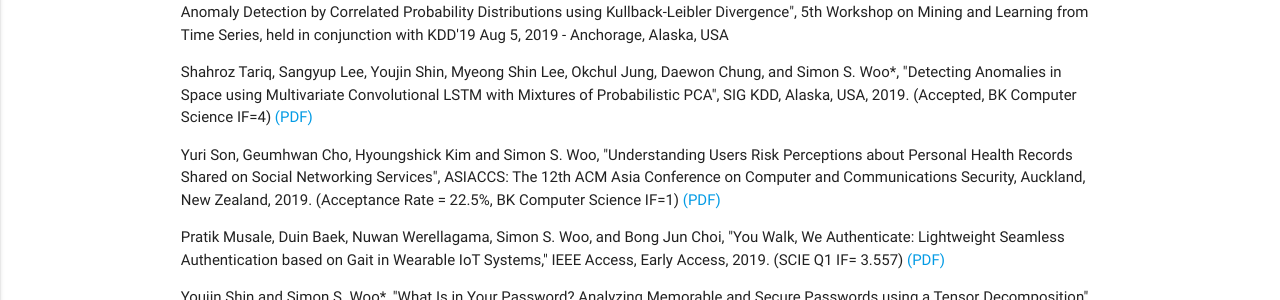
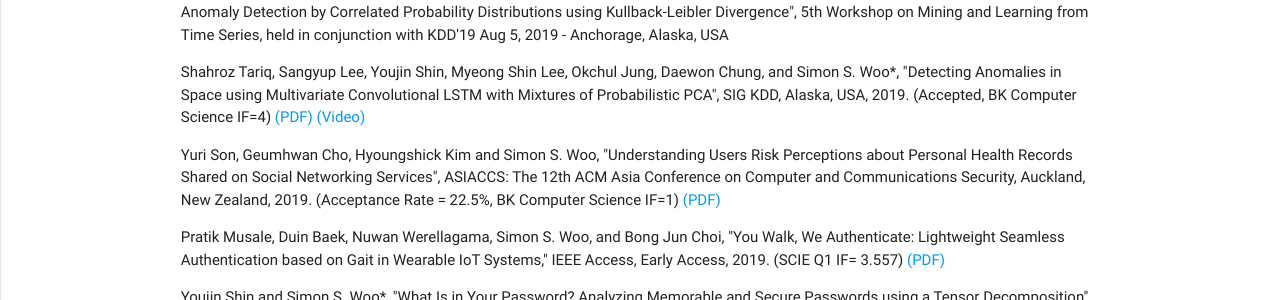
Before and after one commit to Yurim990507/DASH-Lab.github.io, a Jekyll site: the page built from example2.md, in a window 1280 px wide and 900 px high, scrolled down 1035 px. Shown: the part 152-452 px from the top of the window. Built offline with Jekyll 4.4.1, drawn with Linux system fonts in a browser that asks for light colours.

Commit message:
Update example2.md
Added Video to KDD2019 Paper

```diff
--- a/example2.md
+++ b/example2.md
@@ -42,7 +42,7 @@ permalink: /Publications/
 
 <p>Jinwoo Cho, Shahroz Tariq, Sangyup Lee, Young Geun Kim, Jeong-Han Yun, Jonguk Kim, Hyoung Chun Kim and Simon S. Woo, "Contextual Anomaly Detection by Correlated Probability Distributions using Kullback-Leibler Divergence", 5th Workshop on Mining and Learning from Time Series, held in conjunction with KDD'19 Aug 5, 2019 - Anchorage, Alaska, USA </p>
 
-<p>Shahroz Tariq, Sangyup Lee, Youjin Shin, Myeong Shin Lee, Okchul Jung, Daewon Chung, and Simon S. Woo*, "Detecting Anomalies in Space using Multivariate Convolutional LSTM with Mixtures of Probabilistic PCA", SIG KDD, Alaska, USA, 2019. (Accepted, BK Computer Science IF=4)<a href="https://dl.acm.org/doi/10.1145/3292500.3330776" download> (PDF) </a> </p>
+<p>Shahroz Tariq, Sangyup Lee, Youjin Shin, Myeong Shin Lee, Okchul Jung, Daewon Chung, and Simon S. Woo*, "Detecting Anomalies in Space using Multivariate Convolutional LSTM with Mixtures of Probabilistic PCA", SIG KDD, Alaska, USA, 2019. (Accepted, BK Computer Science IF=4)<a href="https://dl.acm.org/doi/10.1145/3292500.3330776" download> (PDF) </a>  <a href="https://youtu.be/fI5z_nk3q_4" download> (Video) </a> </p>
 
 <p>Yuri Son, Geumhwan Cho, Hyoungshick Kim and Simon S. Woo, "Understanding Users Risk Perceptions about Personal Health Records Shared on Social Networking Services", ASIACCS: The 12th ACM Asia Conference on Computer and Communications Security, Auckland, New Zealand, 2019. (Acceptance Rate = 22.5%, BK Computer Science IF=1) <a href="https://dl.acm.org/doi/10.1145/3321705.3329838" download> (PDF) </a> </p>
 
```
